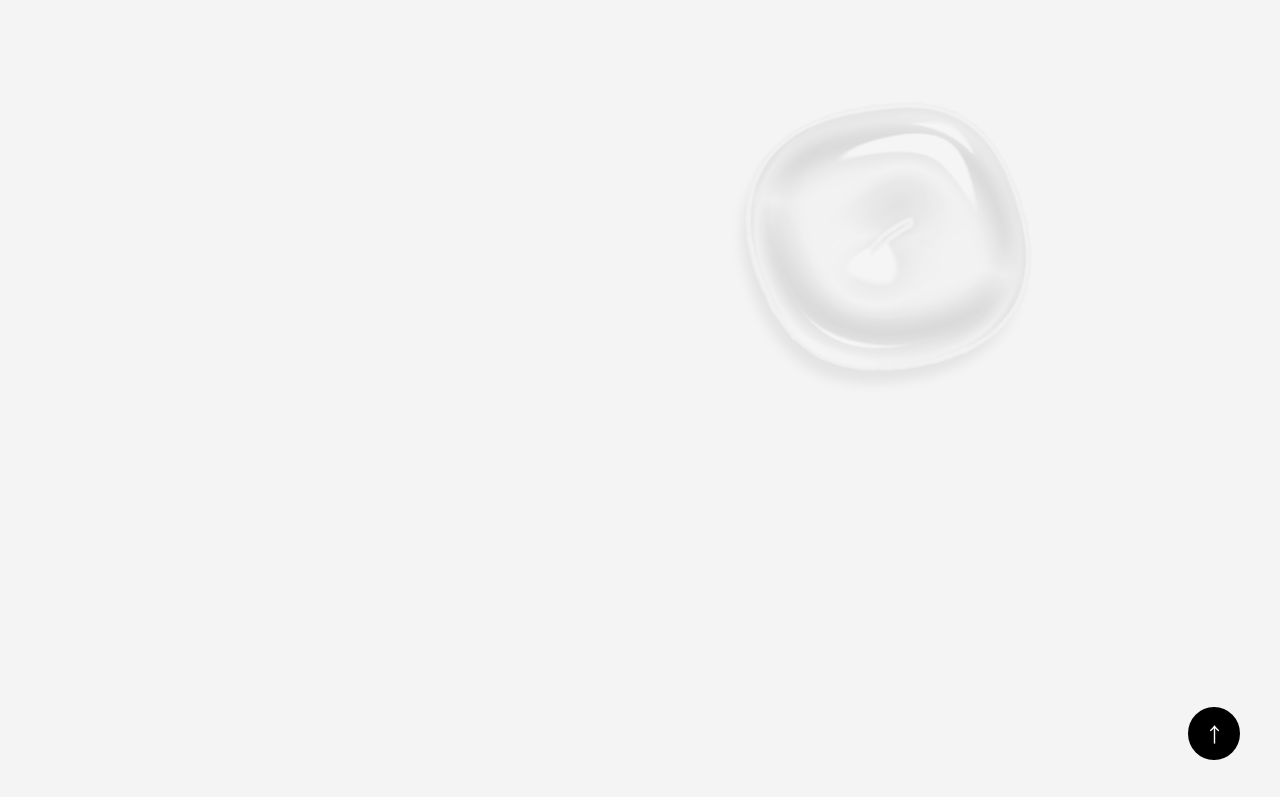
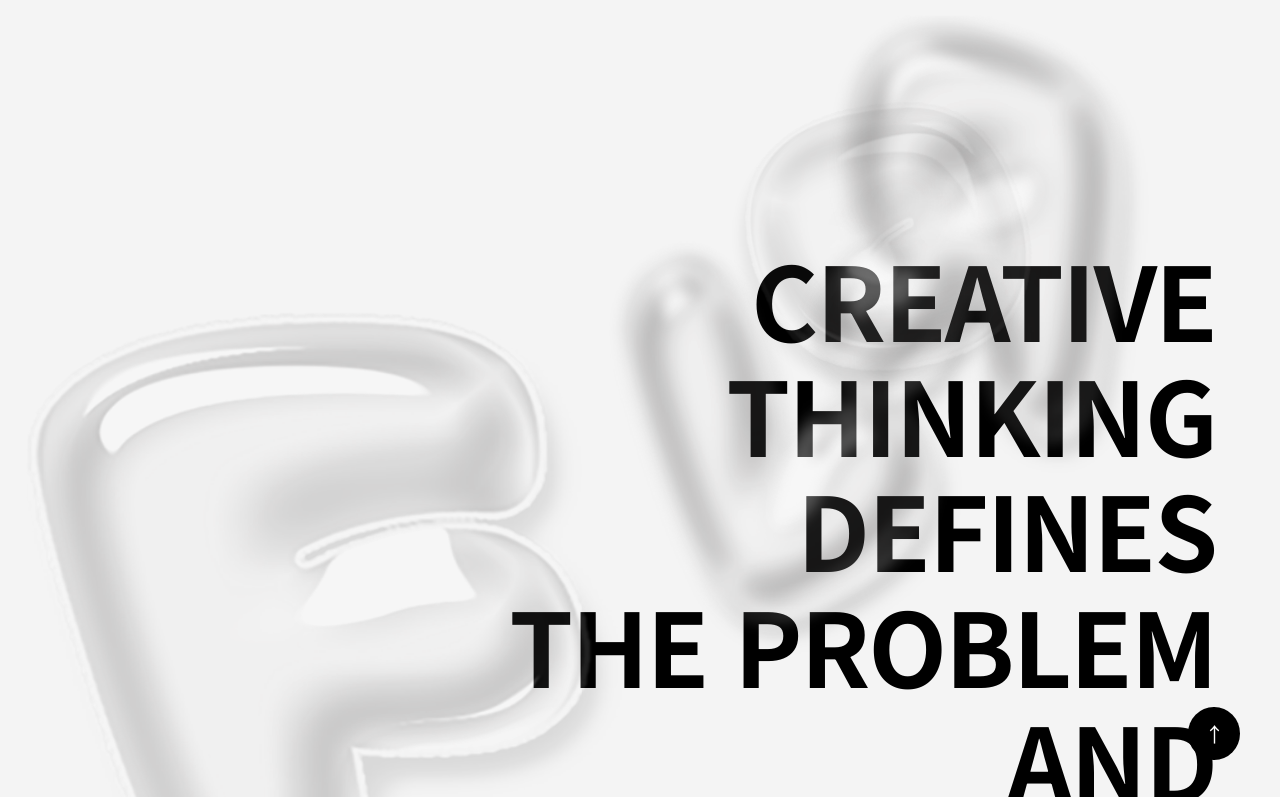
Before and after one commit to sophiekor/portfolio, a plain HTML site: page index.html in a window 1280 px wide. Shown: the top 797 px of the page. Drawn offline with nearby package versions, Linux system fonts and the light colour scheme; a web font is replaced by a local one.

Commit message:
Add files via upload
Signed-off-by: sophiekor <166974997+sophiekor@users.noreply.github.com>

```diff
--- a/index.html
+++ b/index.html
@@ -27,7 +27,17 @@
             <!-- <div class="scroll-position">scroll</div> -->
             <section class="home">
                 <div class="main" aria-label="2025 Portfolio UXUI WEB PUBLISHING DESIGN KYEONGMI KIM">
+                    <p class="mobile-text">
+                        Creative<br>thinking<br>
+                        Defines<br>the problem<br>
+                        and<br>Initiates<br>
+                        the design<br>process
+                    </p>
                     <div class="blob">
+                    </div>
+                    <div class="blob_01">
+                    </div>
+                    <div class="blob_02">
                     </div>
                 </div>
             </section>
```
